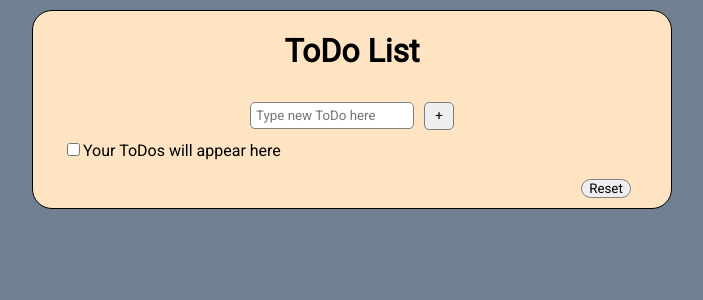
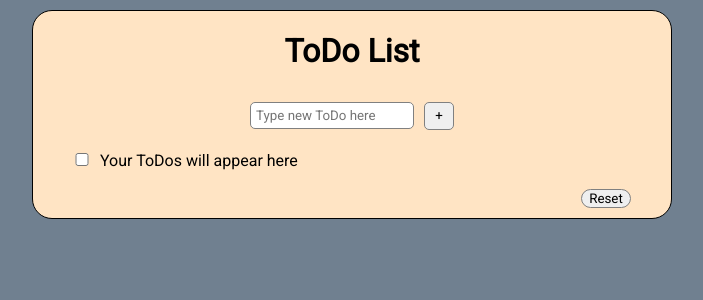
Before and after one commit to DannyVogel/my-todolist, a React (Vite) app: page / in a window 1280 px wide. Shown: the top 300 px of the page, without its empty margins (288-991 px from the left). Built offline with nearby package versions, Linux system fonts and the light colour scheme.

Commit message:
update css for empty task list message

```diff
--- a/src/App.jsx
+++ b/src/App.jsx
@@ -69,8 +69,8 @@ function App() {
       </div>
       {toDos.length > 0
         ? toDoElements
-        : (<div>
-            <input type="checkbox"></input>
+        : (<div className='taskList'>
+            <input className='check' type="checkbox"></input>
             <span>Your ToDos will appear here</span>
           </div>)
       }
```
